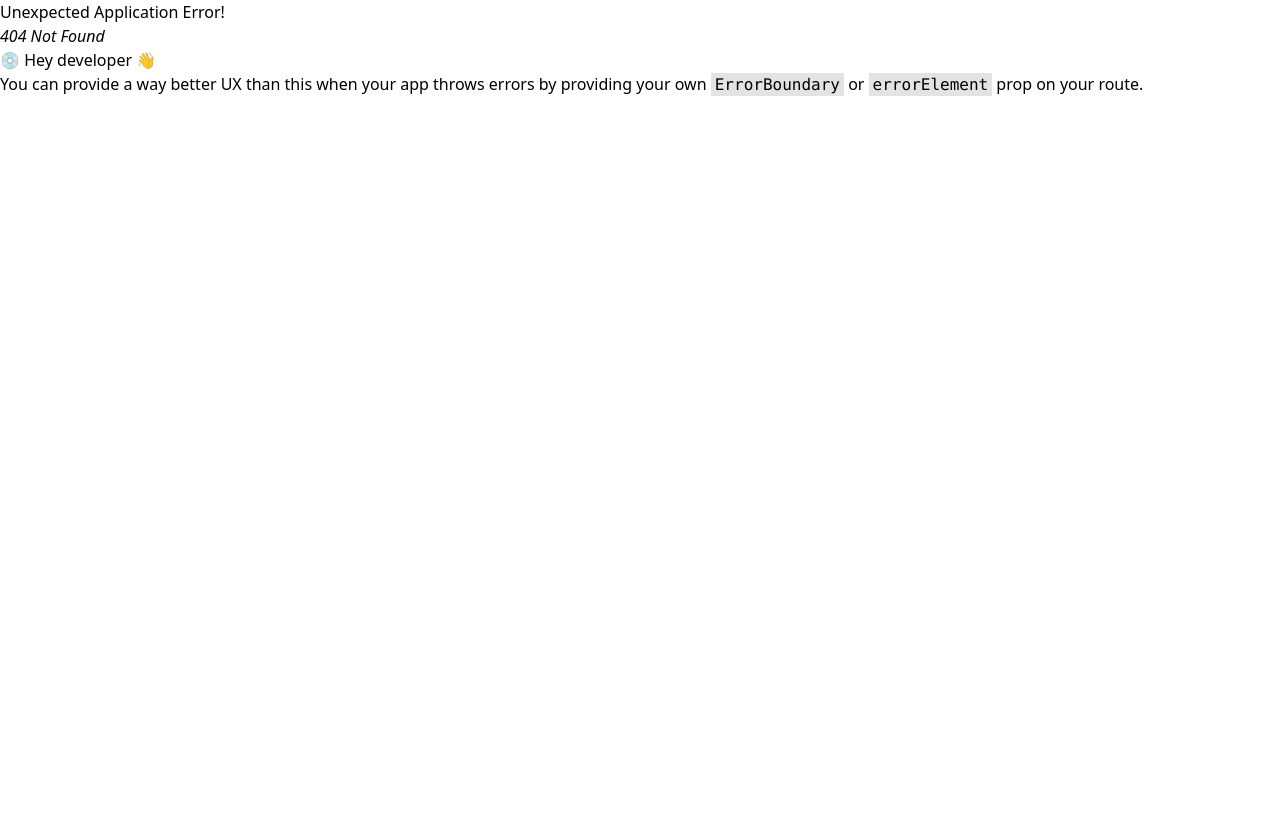
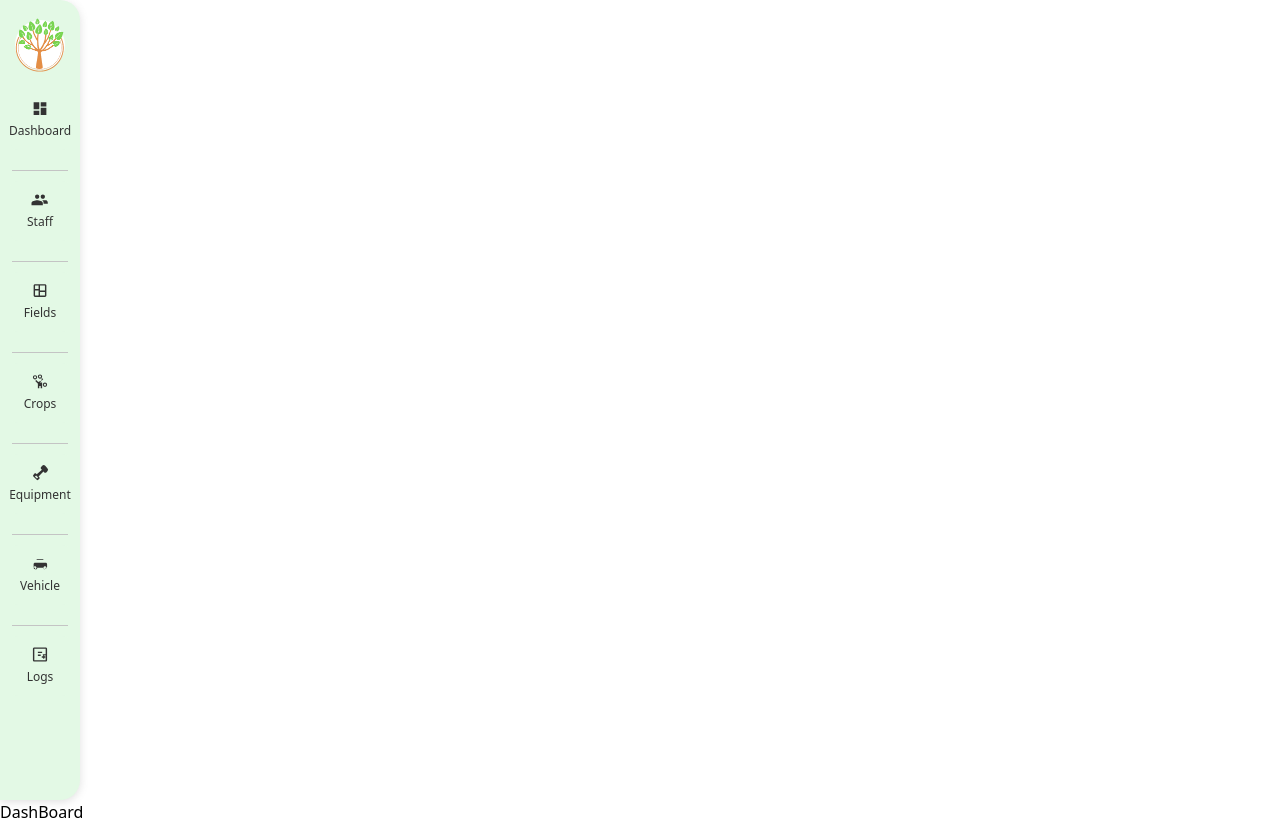
Before and after one commit to Amodhx/Green_shadow_front_end_react, a React (Vite) app: page /window in a window 1280 px wide. Before the commit this address had no page. Before the commit the page ends 800 px from the top, so only its background shows below. Built offline with nearby package versions, Linux system fonts and the light colour scheme.

Commit message:
created dashboard navigation

```diff
--- a/src/App.tsx
+++ b/src/App.tsx
@@ -3,6 +3,7 @@ import SignIn from "./pages/SignIn.tsx";
 import {createBrowserRouter, RouterProvider} from "react-router";
 import RootLayout from "./components/RootLayout.tsx";
 import Dashboard from "./pages/Dashboard.tsx";
+import Staff from "./pages/Staff.tsx";
 
 function App() {
 
@@ -12,11 +13,12 @@ function App() {
             element : <SignIn/>,
         },
         {
-            path: '/dashboard',
+            path: '/window',
             element : <RootLayout/>,
             children : [
                 {path : '' , element : <Dashboard/>},
-                // {path : '/customers', element : <Customer/>},
+                {path : 'dashboard' , element : <Dashboard/>},
+                {path : 'staff', element : <Staff/>},
                 // {path : '/items', element : <Items/>}
             ]
         }
--- a/src/components/RootLayout.tsx
+++ b/src/components/RootLayout.tsx
@@ -4,9 +4,6 @@ import {Outlet} from "react-router";
 function RootLayout(){
     return(
         <>
-            <div>
-
-            </div>
             <Sidebar></Sidebar>
             <Outlet></Outlet>
         </>
--- a/src/components/Sidebar.tsx
+++ b/src/components/Sidebar.tsx
@@ -1,7 +1,58 @@
 import '../css/Sidebar.css'
 import greenShadowLogo from '../assets/Green-shadow-logo.png';
+import {useNavigate} from "react-router";
+import {useState} from "react";
 
 function Sidebar(){
+    const navigate = useNavigate();
+    const [isDashBoardActive, setDashBoardActive] = useState(false);
+    const [isStaffActive, setStaffActive] = useState(false);
+    const [isFieldsActive, setFieldsActive] = useState(false);
+    const [isCropsActive, setCropsActive] = useState(false);
+    const [isEquipmentsActive, setEquipmentsActive] = useState(false);
+    const [isVehicleActive, setVehiclesActive] = useState(false);
+    const [isLogsActive, setLogsActive] = useState(false);
+
+    function dashBoardBtnClick(){
+        navigate("/window/dashboard")
+        deActiveAllButtons()
+        setDashBoardActive(true)
+    }
+    function staffBtnClick(){
+        navigate("/window/staff")
+        deActiveAllButtons()
+        setStaffActive(true)
+    }
+    function fieldsBtnClick(){
+        deActiveAllButtons()
+        setFieldsActive(true)
+    }
+    function cropsBtnClick(){
+        deActiveAllButtons()
+        setCropsActive(true)
+    }
+    function equipmentBtnClick(){
+        deActiveAllButtons()
+        setEquipmentsActive(true)
+    }
+    function vehicleBtnClick(){
+        deActiveAllButtons()
+        setVehiclesActive(true)
+    }
+    function logsBtnClick(){
+        deActiveAllButtons()
+        setLogsActive(true)
+    }
+
+    function deActiveAllButtons(){
+        setDashBoardActive(false)
+        setFieldsActive(false)
+        setCropsActive(false)
+        setEquipmentsActive(false)
+        setVehiclesActive(false)
+        setLogsActive(false)
+        setStaffActive(false)
+    }
     return(
         <>
             <div className="sidebar">
@@ -10,8 +61,7 @@ function Sidebar(){
                     <img src={greenShadowLogo} alt="Logo"/>
                 </div>
 
-                <button id="dashBoardBtn"
-                        className="sidebar-btn">
+                <button onClick={dashBoardBtnClick} className={`sidebar-btn ${isDashBoardActive ? 'active' : ''}`}>
                     <svg xmlns="http://www.w3.org/2000/svg" fill="currentColor" className="w-6 h-6" viewBox="0 0 24 24">
                         <path d="M3 13h8V3H3v10zm0 8h8v-6H3v6zm10 0h8v-10h-8v10zM13 3v6h8V3h-8z"/>
                     </svg>
@@ -20,8 +70,7 @@ function Sidebar(){
 
                 <div className="separator"></div>
 
-                <button id="staffBtn"
-                        className="sidebar-btn">
+                <button onClick={staffBtnClick} className={`sidebar-btn ${isStaffActive ? 'active' : ''}`}>
                     <svg xmlns="http://www.w3.org/2000/svg" fill="currentColor" className="w-6 h-6" viewBox="0 0 24 24">
                         <path
                             d="M16 11c1.66 0 3-1.34 3-3s-1.34-3-3-3-3 1.34-3 3 1.34 3 3 3zm-8 0c1.66 0 3-1.34 3-3S9.66 5 8 5 5 6.34 5 8s1.34 3 3 3zm0 2c-2.67 0-8 1.34-8 4v3h16v-3c0-2.66-5.33-4-8-4zm8 0c-.29 0-.62.02-.97.05 1.16.84 1.97 1.96 1.97 3.45v1.5h6v-1.5c0-1.49-.81-2.61-1.97-3.45-.35-.03-.68-.05-.97-.05z"/>
@@ -31,8 +80,7 @@ function Sidebar(){
 
                 <div className="separator"></div>
 
-                <button id="fieldBtn"
-                        className="sidebar-btn">
+                <button onClick={fieldsBtnClick} className={`sidebar-btn ${isFieldsActive ? 'active' : ''}`}>
                     <svg xmlns="http://www.w3.org/2000/svg" fill="currentColor" className="w-6 h-6" viewBox="0 0 24 24">
                         <path
                             d="M19 3H5c-1.1 0-2 .9-2 2v14c0 1.1.9 2 2 2h14c1.1 0 2-.9 2-2V5c0-1.1-.9-2-2-2zm0 16h-7v-5h7v5zm0-7h-7V5h7v7zm-9 7H5v-7h5v7zm0-9H5V5h5v5z"/>
@@ -42,8 +90,7 @@ function Sidebar(){
 
                 <div className="separator"></div>
 
-                <button id="cropBtn"
-                        className="sidebar-btn">
+                <button onClick={cropsBtnClick} className={`sidebar-btn ${isCropsActive ? 'active' : ''}`}>
                     <svg xmlns="http://www.w3.org/2000/svg" fill="currentColor" className="w-6 h-6" viewBox="0 0 24 24">
                         <path
                             d="M12 2C10.34 2 9 3.34 9 5c0 1.66 1.34 3 3 3s3-1.34 3-3c0-1.66-1.34-3-3-3zm0 4.5C11.17 6.5 10.5 5.83 10.5 5S11.17 3.5 12 3.5 13.5 4.17 13.5 5 12.83 6.5 12 6.5zm7 7c-1.66 0-3 1.34-3 3 0 1.66 1.34 3 3 3s3-1.34 3-3c0-1.66-1.34-3-3-3zm0 4.5c-.83 0-1.5-.67-1.5-1.5s.67-1.5 1.5-1.5 1.5.67 1.5 1.5-.67 1.5-1.5 1.5zM5 9c1.66 0 3-1.34 3-3S6.66 3 5 3 2 4.34 2 6s1.34 3 3 3zm0-4.5C5.83 4.5 6.5 5.17 6.5 6S5.83 7.5 5 7.5 3.5 6.83 3.5 6 4.17 4.5 5 4.5zm6 9H9v8h2v-3h2v3h2v-8h-2zm3.3-2.8L9.5 12.7 6.7 10 5.3 11.4 9.5 15.7l7-7L14.3 6.7z"/>
@@ -53,8 +100,7 @@ function Sidebar(){
 
                 <div className="separator"></div>
 
-                <button id="equipmentBtn"
-                        className="sidebar-btn">
+                <button onClick={equipmentBtnClick} className={`sidebar-btn ${isEquipmentsActive ? 'active' : ''}`}>
                     <svg xmlns="http://www.w3.org/2000/svg" fill="currentColor" className="w-6 h-6" viewBox="0 0 24 24">
                         <path
                             d="M19.36 2.64a3 3 0 00-4.24 0l-1.54 1.54c-.37.37-.58.87-.58 1.41s.21 1.04.58 1.41l1.18 1.18L7.4 14.53l-1.06-1.06c-.28-.28-.67-.44-1.06-.44s-.78.16-1.06.44L2.64 15.53a1.5 1.5 0 000 2.12l4.71 4.71a1.5 1.5 0 002.12 0l1.59-1.59c.28-.28.44-.67.44-1.06s-.16-.78-.44-1.06l-1.06-1.06 6.85-6.85 1.18 1.18c.37.37.87.58 1.41.58s1.04-.21 1.41-.58l1.54-1.54a3 3 0 000-4.24L19.36 2.64zM4.82 17.77L6.53 16.06l2.83 2.83-1.71 1.71-2.83-2.83z"/>
@@ -64,8 +110,7 @@ function Sidebar(){
 
                 <div className="separator"></div>
 
-                <button id="vehicleBtn"
-                        className="sidebar-btn">
+                <button onClick={vehicleBtnClick} className={`sidebar-btn ${isVehicleActive ? 'active' : ''}`}>
                     <svg xmlns="http://www.w3.org/2000/svg" fill="currentColor" className="w-6 h-6" viewBox="0 0 24 24">
                         <path
                             d="M5 16c-1.1 0-2 .9-2 2s.9 2 2 2 2-.9 2-2-.9-2-2-2zm14 0c-1.1 0-2 .9-2 2s.9 2 2 2 2-.9 2-2-.9-2-2-2zM7 11V7c0-.55.45-1 1-1h8c.55 0 1 .45 1 1v4h3c1.1 0 2 .9 2 2v4c0 .55-.45 1-1 1h-1v1c0 .55-.45 1-1 1h-1c-.55 0-1-.45-1-1v-1H8v1c0 .55-.45 1-1 1H6c-.55 0-1-.45-1-1v-1H4c-.55 0-1-.45-1-1v-4c0-1.1.9-2 2-2h3zm10 0V7H7v4h10z"/>
@@ -75,8 +120,7 @@ function Sidebar(){
 
                 <div className="separator"></div>
 
-                <button id="logsBtn"
-                        className="sidebar-btn">
+                <button onClick={logsBtnClick} className={`sidebar-btn ${isLogsActive ? 'active' : ''}`}>
                     <svg xmlns="http://www.w3.org/2000/svg" fill="currentColor" className="w-6 h-6" viewBox="0 0 24 24">
                         <path
                             d="M4 2h16c1.1 0 2 .9 2 2v16c0 1.1-.9 2-2 2H4c-1.1 0-2-.9-2-2V4c0-1.1.9-2 2-2zm0 18h16V4H4v16zm11-12h-6v2h6V8zm-6 4h4v2h-4v-2zm10.5 1H18v-1.5h-2V13h2v1.5h1.5v2H18V18h-1.5v-1.5h-2v-2h2V13h1.5v-1.5h2v2z"/>
--- a/src/pages/SignIn.tsx
+++ b/src/pages/SignIn.tsx
@@ -5,7 +5,7 @@ import {useNavigate} from "react-router";
 function SignIn(){
     const navigate = useNavigate();
     function signInBtnClick(){
-        navigate("/dashboard");
+        navigate("/window");
     }
     return(
         <>
--- /dev/null
+++ b/src/pages/Staff.tsx
@@ -0,0 +1,7 @@
+function Staff(){
+    return(
+        <>
+        <h1>Staff Page</h1></>
+    )
+}
+export default Staff;
```
